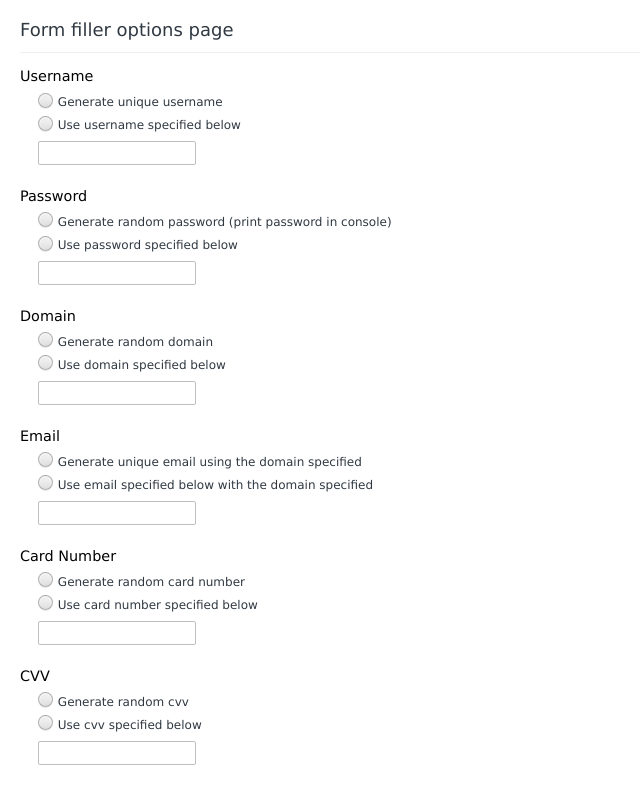
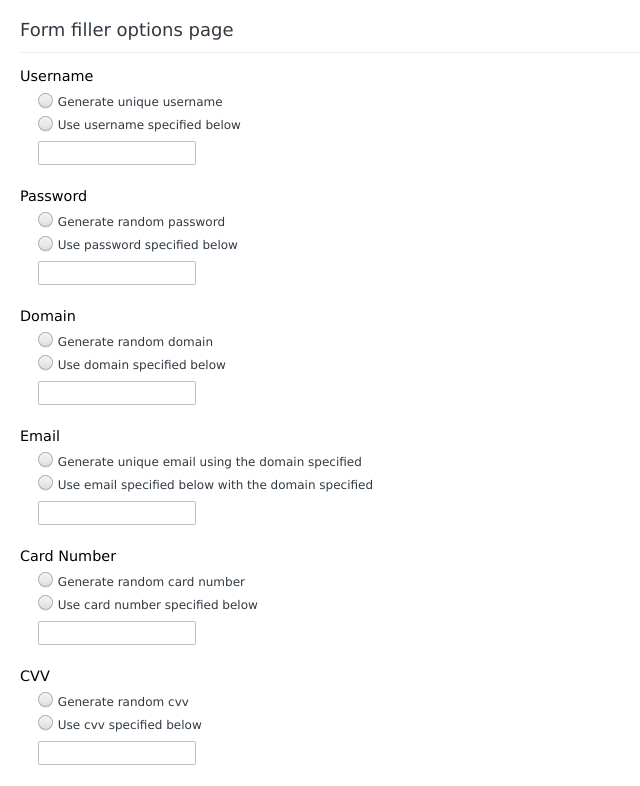
Before and after one commit to shanti2530/formbot, a browser extension: page src/chrome-extension/options.html in a window 1280 px wide. Shown: the top 786 px of the page, without its empty margins (0-640 px from the left). Drawn offline with Linux system fonts and the light colour scheme.

Commit message:
Removed unnecessary comment .. all random fields will be printed in the console by default

```diff
--- a/src/chrome-extension/options.html
+++ b/src/chrome-extension/options.html
@@ -28,7 +28,7 @@
 					<h3>Password</h3>
 					<div class="radio">
 						<input type="radio" id="passwordUnique" name="password"/>
-						<span>Generate random password (print password in console)</span>
+						<span>Generate random password</span>
 					</div>
 					<div class="radio">
 						<input type="radio" id="passwordDefault" name="password"/>
```
